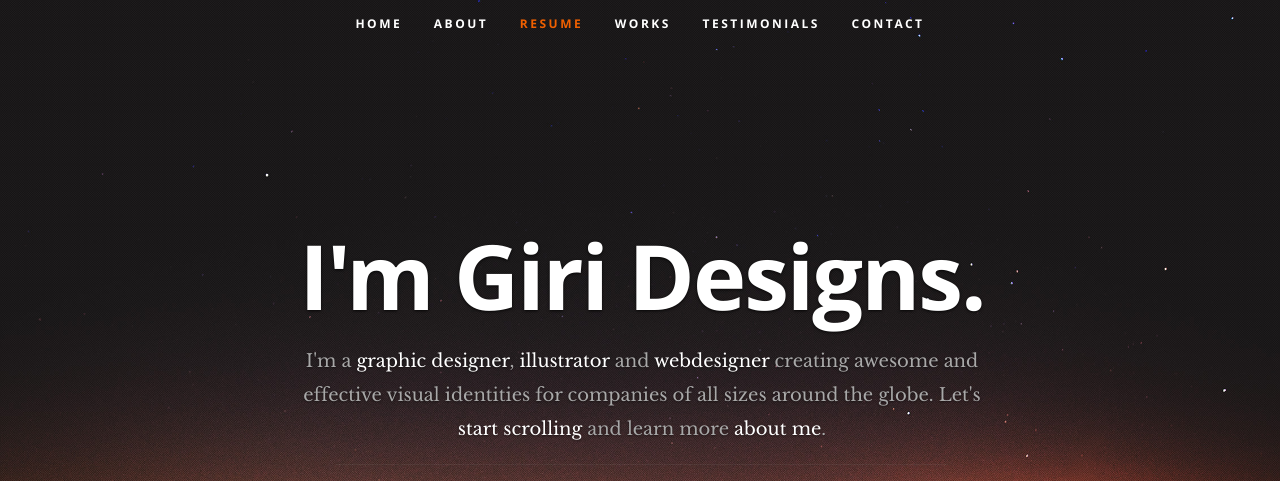
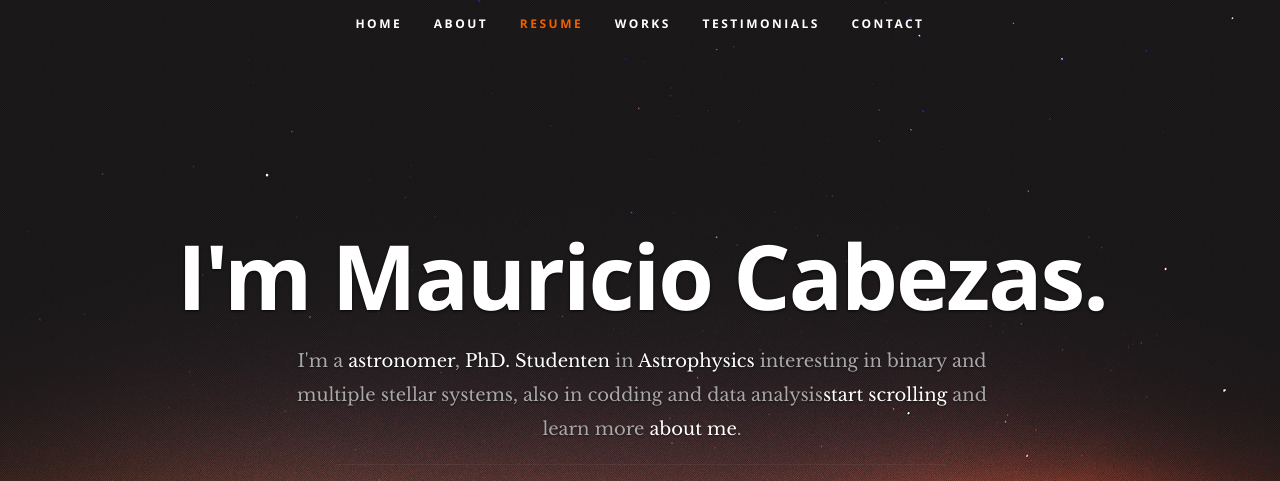
Before and after one commit to maurcabezas/maurcabezas.github.io, a plain HTML site: page index.html in a window 1280 px wide. Shown: the top 481 px of the page. Drawn offline with nearby package versions, Linux system fonts and the light colour scheme; a web font is replaced by a local one.

Commit message:
Initial commit

```diff
--- a/index.html
+++ b/index.html
@@ -56,9 +56,8 @@
 
       <div class="row banner">
          <div class="banner-text">
-            <h1 class="responsive-headline">I'm Giri Designs.</h1>
-            <h3>I'm a  <span>graphic designer</span>, <span>illustrator</span> and <span>webdesigner</span> creating awesome and
-            effective visual identities for companies of all sizes around the globe. Let's <a class="smoothscroll" href="#about">start scrolling</a>
+            <h1 class="responsive-headline">I'm Mauricio Cabezas.</h1>
+            <h3>I'm a  <span>astronomer</span>, <span>PhD. Studenten</span> in <span>Astrophysics</span> interesting in binary and multiple stellar systems, also in codding and data analysis<a class="smoothscroll" href="#about">start scrolling</a>
             and learn more <a class="smoothscroll" href="#about">about me</a>.</h3>
             <hr />
             <ul class="social">
```
